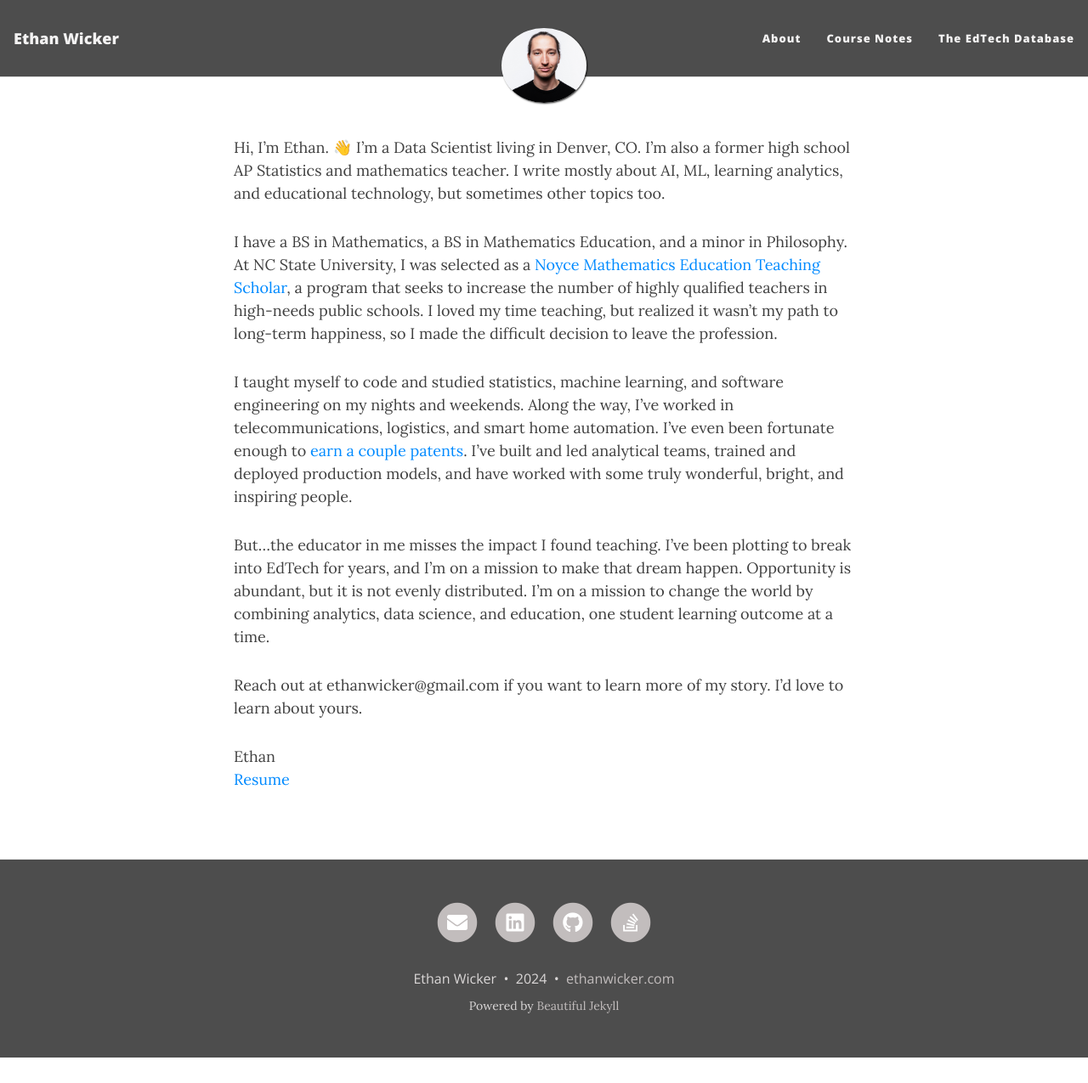
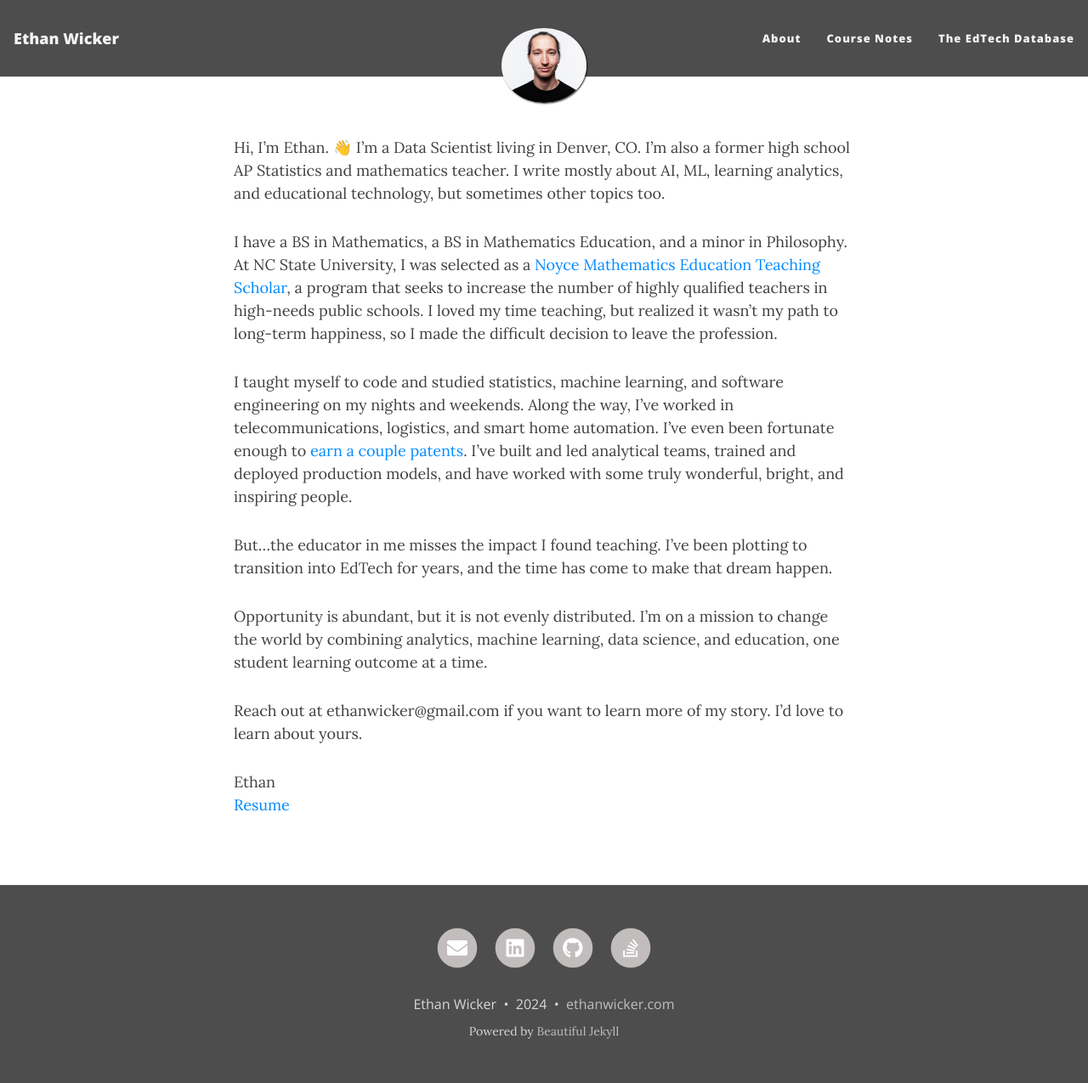
Before and after one commit to ethanwicker/ethanwicker.github.io, a Jekyll site: the page built from subpages/about.md, in a window 1280 px wide and 1275 px high. Shown: the whole window at 85% size. Built offline with Jekyll 4.4.1, drawn with Linux system fonts in a browser that asks for light colours; nearby versions of some CDN libraries; our own code applies the rules of GitHub Pages for plain Markdown files.

Commit message:
Update about.md

```diff
--- a/subpages/about.md
+++ b/subpages/about.md
@@ -4,7 +4,9 @@ I have a BS in Mathematics, a BS in Mathematics Education, and a minor in Philos
 
 I taught myself to code and studied statistics, machine learning, and software engineering on my nights and weekends.  Along the way, I've worked in telecommunications, logistics, and smart home automation.  I've even been fortunate enough to [earn a couple patents](https://patents.google.com/?inventor=Ethan+Wicker){:target="_blank"}.  I've built and led analytical teams, trained and deployed production models, and have worked with some truly wonderful, bright, and inspiring people.
 
-But...the educator in me misses the impact I found teaching.  I've been plotting to break into EdTech for years, and I'm on a mission to make that dream happen.  Opportunity is abundant, but it is not evenly distributed.  I'm on a mission to change the world by combining analytics, data science, and education, one student learning outcome at a time.
+But...the educator in me misses the impact I found teaching.  I've been plotting to transition into EdTech for years, and the time has come to make that dream happen.
+
+Opportunity is abundant, but it is not evenly distributed.  I'm on a mission to change the world by combining analytics, machine learning, data science, and education, one student learning outcome at a time.
 
 Reach out at ethanwicker@gmail.com if you want to learn more of my story.  I'd love to learn about yours.
 
```
